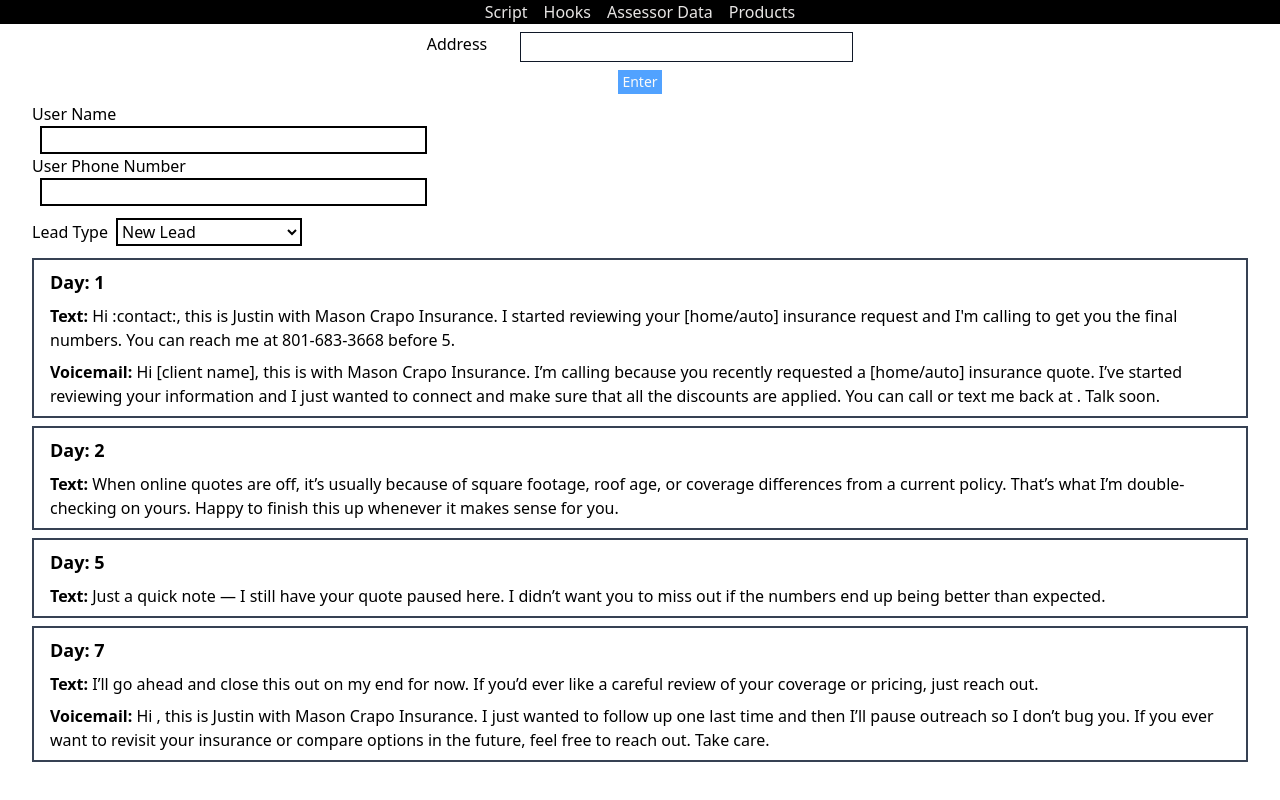
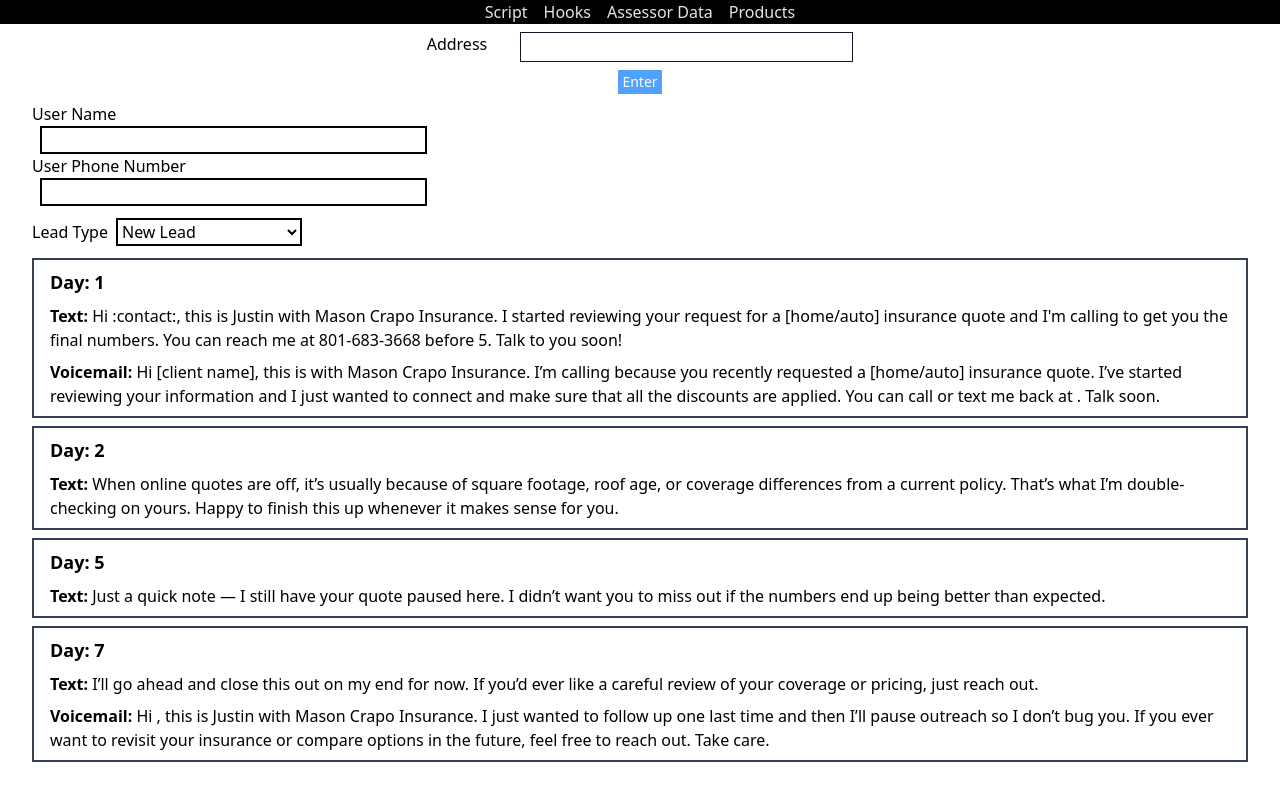
Before and after one commit to Jpatrick6420/propertyandcasualtywebsite, a React (Vite) app: page / in a window 1280 px wide. Built offline with nearby package versions, Linux system fonts and the light colour scheme.

Commit message:
changed script

```diff
--- a/src/data/scripts.js
+++ b/src/data/scripts.js
@@ -1,7 +1,7 @@
 const newLeads = [
   {
     day: 1,
-    message: `Hi :contact:, this is Justin with Mason Crapo Insurance. I started reviewing your [home/auto] insurance request and I'm calling to get you the final numbers. You can reach me at 801-683-3668 before 5.`,
+    message: `Hi :contact:, this is Justin with Mason Crapo Insurance. I started reviewing your request for a [home/auto] insurance quote and I'm calling to get you the final numbers. You can reach me at 801-683-3668 before 5. Talk to you soon!`,
     topic: "",
     voicemail: `Hi [client name], this is [Name] with Mason Crapo Insurance. I’m calling because you recently requested a [home/auto] insurance quote. I’ve started reviewing your information and I just wanted to connect and make sure that all the discounts are applied. You can call or text me back at [phoneNumber]. Talk soon.`,
   },
```
